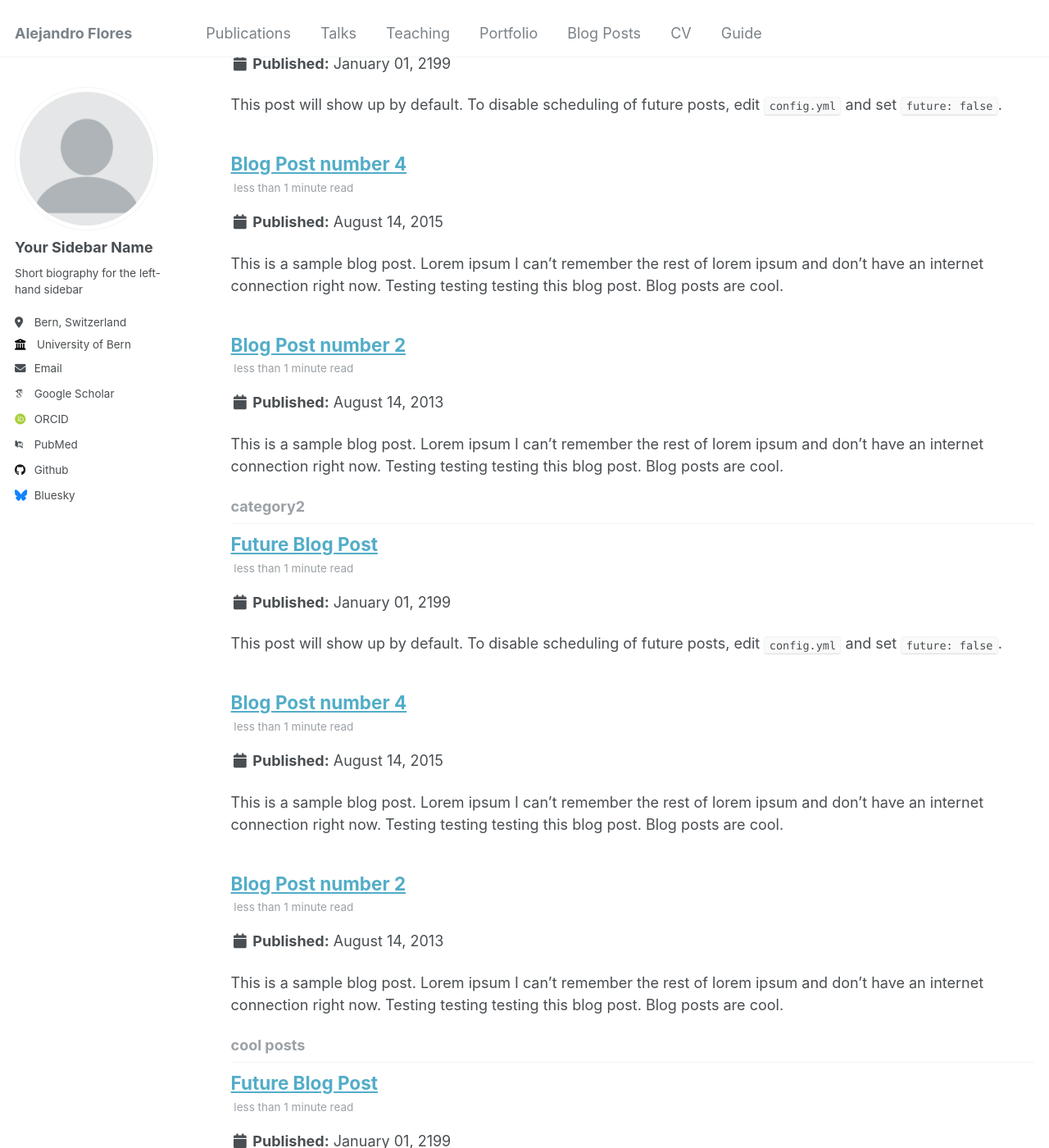
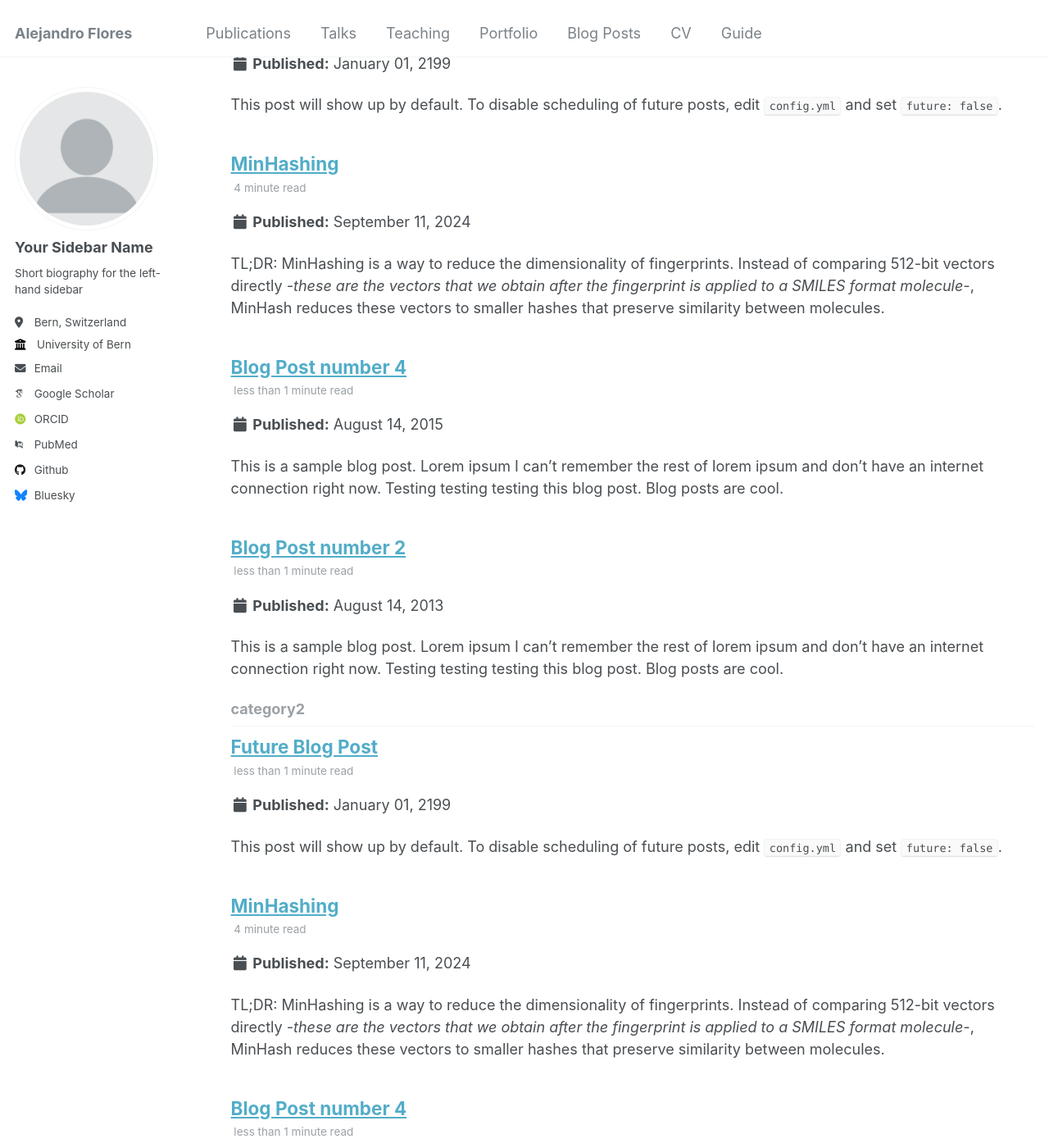
Before and after one commit to afloresep/afloresep.github.io, a Jekyll site: the page built from _pages/tag-archive.html, in a window 1280 px wide and 1400 px high, scrolled down 480 px. Shown: the whole window at 82% size. Built offline with Jekyll 4.4.1, drawn with Linux system fonts in a browser that asks for light colours; some web fonts are replaced.

Commit message:
Update 2014-08-14-blog-post-3.md

```diff
--- a/_posts/2014-08-14-blog-post-3.md
+++ b/_posts/2014-08-14-blog-post-3.md
@@ -1,14 +1,18 @@
 ---
 title: 'MinHashing'
 date: 2024-09-11
-tags: TMAP
+permalink: /posts/2024/09/MinHashing/
+tags:
+  - TMAP
+  - category1
+  - category2
 ---
 
 TL;DR:
 MinHashing is a way to reduce the dimensionality of fingerprints. Instead of comparing 512-bit vectors directly _-these are the vectors that we obtain after the fingerprint is applied to a SMILES format molecule-_, MinHash reduces these vectors to smaller hashes that preserve similarity between molecules.
 
 ### MinHashing with Fingerprints
-The goal is to efficiently estimate the [[Jaccard similarity]] between sets (or fingerprints).
+The goal is to efficiently estimate the Jaccard similarity between sets (or fingerprints).
 To do this, MinHash applies **permutations** to the elements of the binary vectors (representing sets) and selects the **minimum hashed value** for each permutation.
 
 ### Basic Steps in MinHashing with Fingerprints:
```
